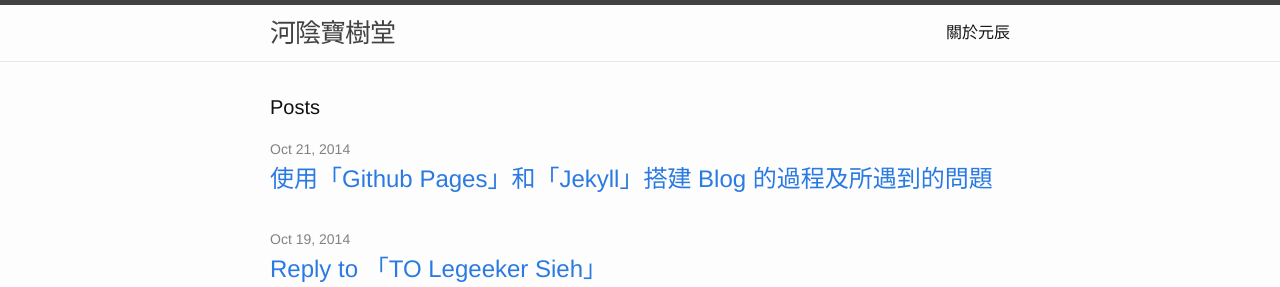
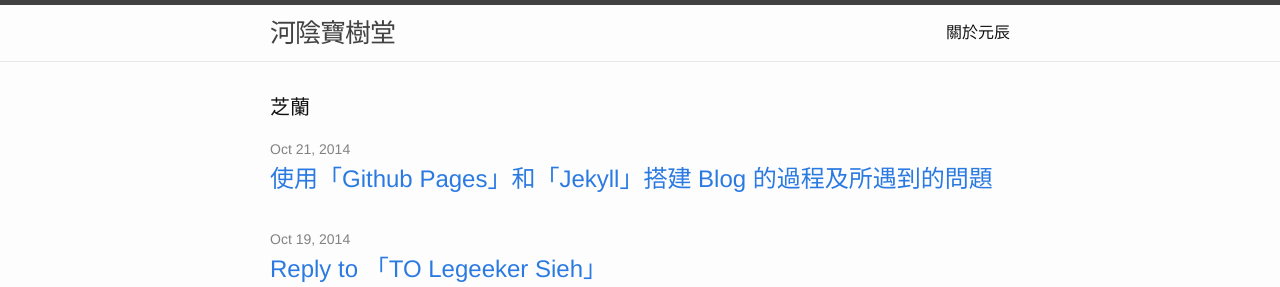
Before and after one commit to ba11aStone/erstern.github.io, a Jekyll site: the page built from index.html, in a window 1280 px wide. Shown: the top 287 px of the page. Built offline with Jekyll 4.4.1, drawn with Linux system fonts in a browser that asks for light colours; the list of posts is cut into pages by our own code.

Commit message:
Posts*芝蘭

```diff
--- a/index.html
+++ b/index.html
@@ -4,7 +4,7 @@ layout: default
 
 <div class="home">
 
-  <h1 class="page-heading">Posts</h1>
+  <h1 class="page-heading">芝蘭</h1>
 
   <ul class="post-list">
     {% for post in site.posts %}
```
